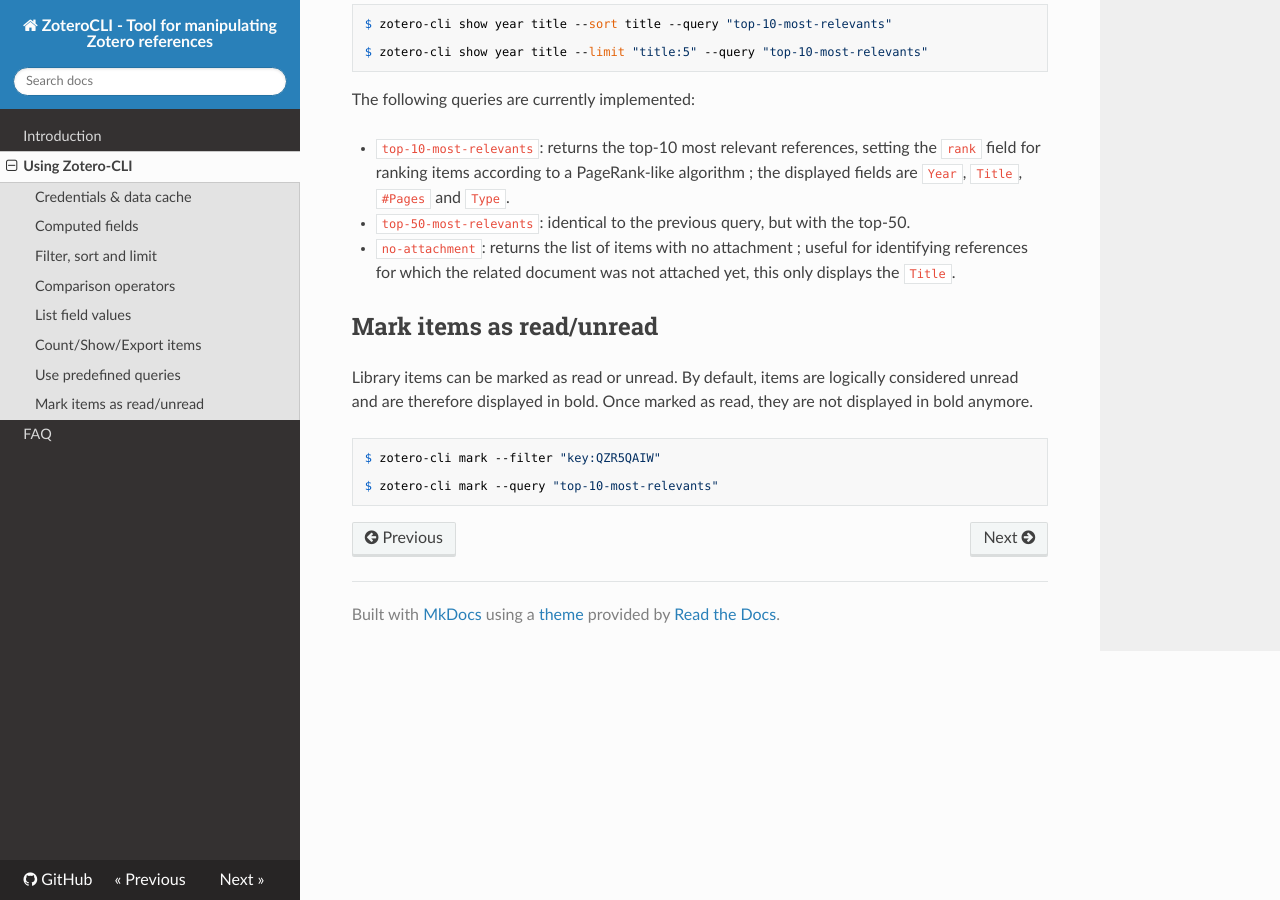
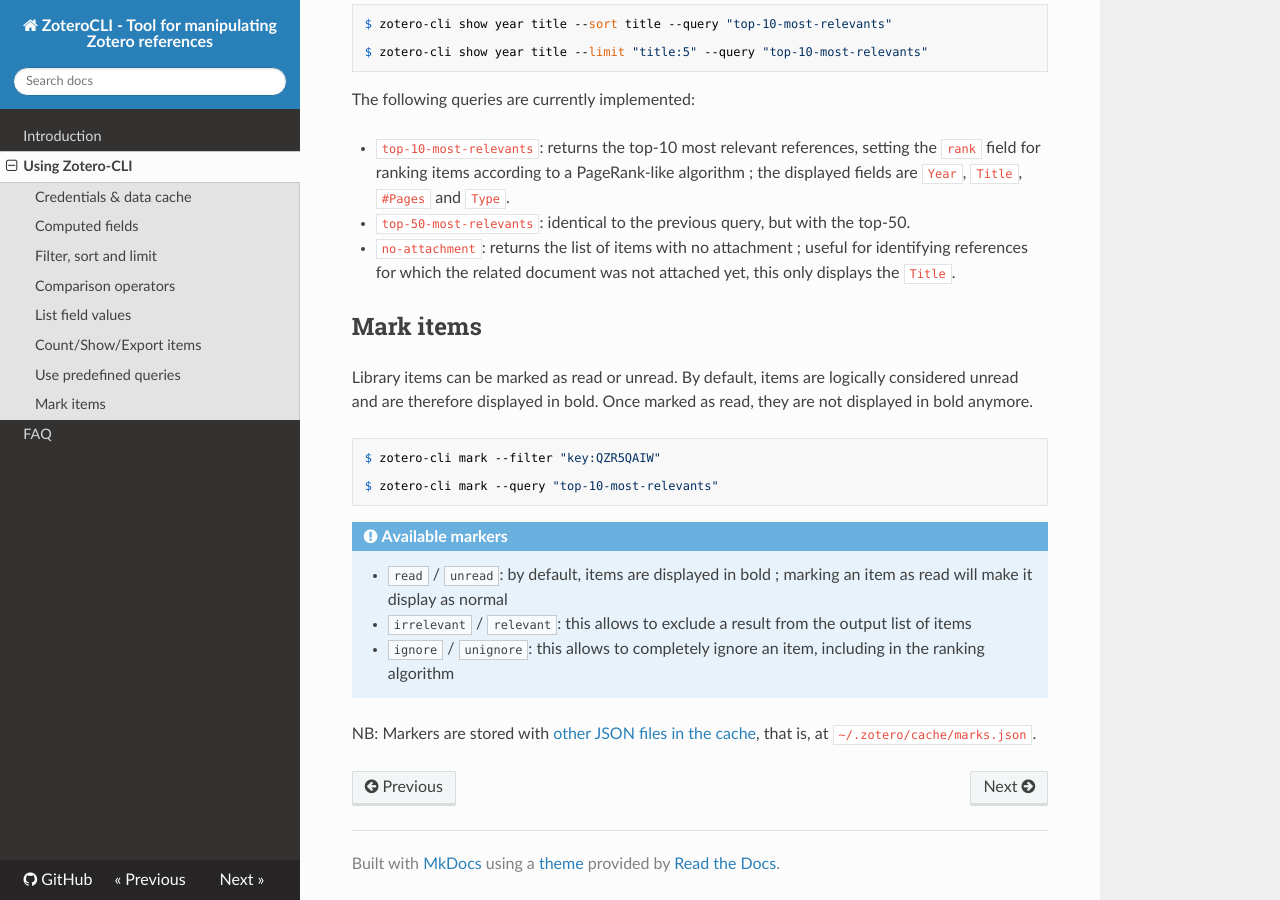
Before and after one commit to dhondta/zotero-cli, an MkDocs documentation site: the page built from doc/usage.md, in a window 1280 px wide and 900 px high, scrolled down 5364 px. Built offline with MkDocs 1.6.1, drawn with Linux system fonts in a browser that asks for light colours; nearby versions of some CDN libraries; old or Windows-style settings are respelled for this version of MkDocs.

Commit message:
Improved the mark feature

````diff
--- a/doc/usage.md
+++ b/doc/usage.md
@@ -219,7 +219,7 @@
 - `top-50-most-relevants`: identical to the previous query, but with the top-50.
 - `no-attachment`: returns the list of items with no attachment ; useful for identifying references for which the related document was not attached yet, this only displays the `Title`.
 
-## Mark items as read/unread
+## Mark items
 
 Library items can be marked as read or unread. By default, items are logically considered unread and are therefore displayed in bold. Once marked as read, they are not displayed in bold anymore.
 
@@ -229,3 +229,11 @@
 $ zotero-cli mark --query "top-10-most-relevants"
 
 ```
+
+!!! note "Available markers"
+
+    - `read` / `unread`: by default, items are displayed in bold ; marking an item as read will make it display as normal
+    - `irrelevant` / `relevant`: this allows to exclude a result from the output list of items
+    - `ignore` / `unignore`: this allows to completely ignore an item, including in the ranking algorithm
+
+NB: Markers are stored with [other JSON files in the cache](#credentials-data-cache), that is, at `~/.zotero/cache/marks.json`.
````
Also changed, not shown: README.md (+13 -0 lines), 1 other file.
